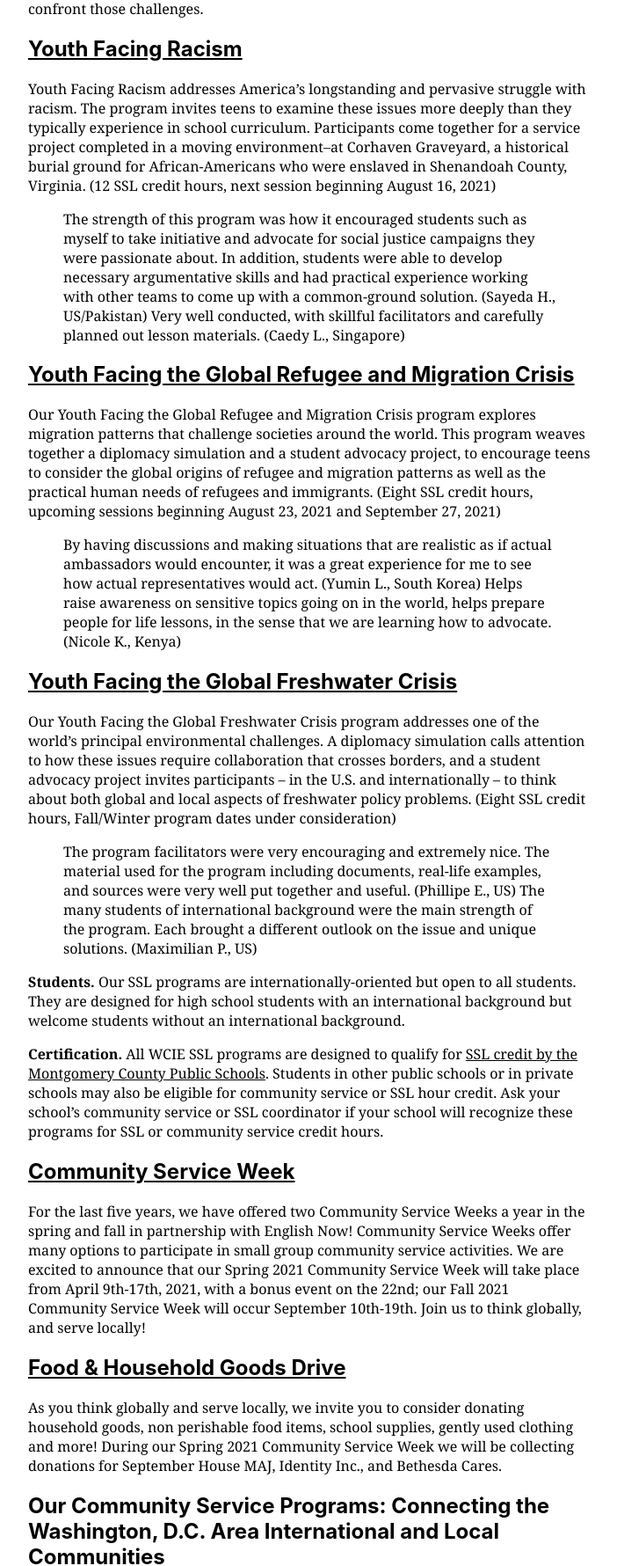
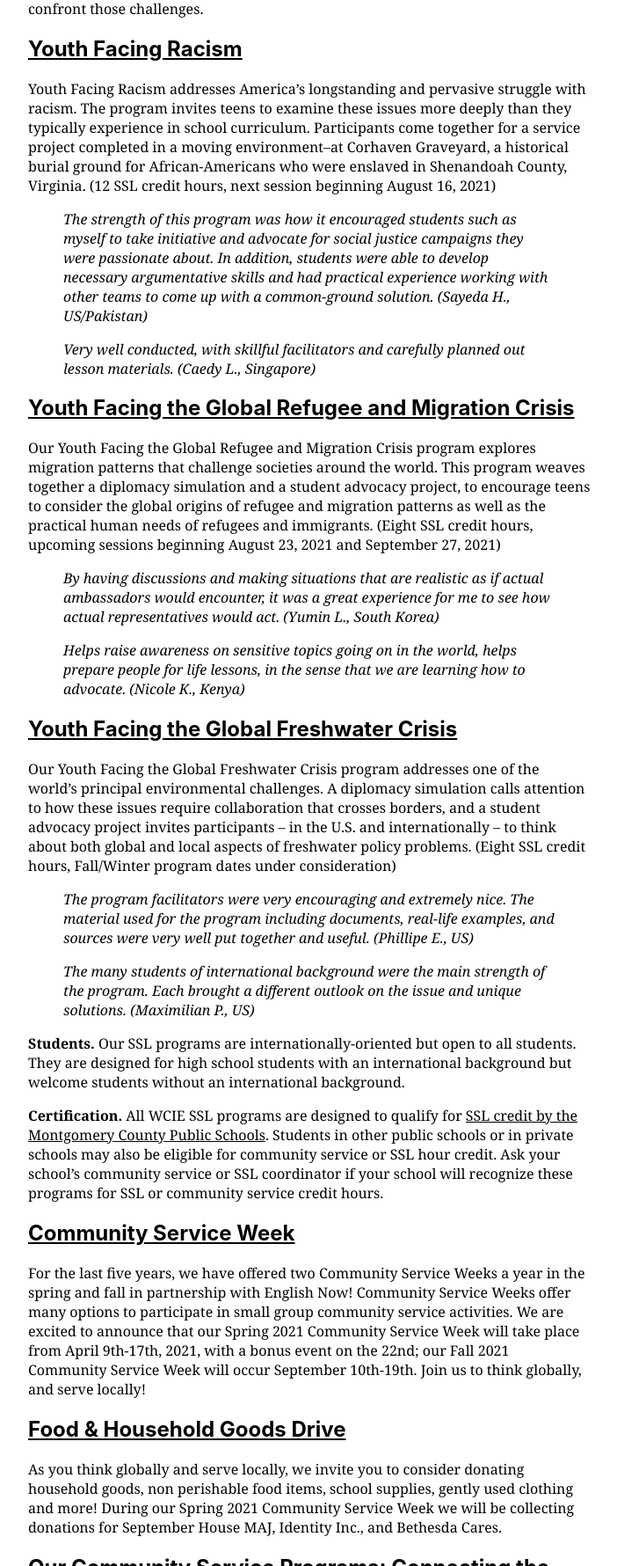
Before and after one commit to washingtoncie/washingtoncie.github.io, a Jekyll site: the page built from _pages/student-service-learning/index.md, in a window 1280 px wide, cut to the strip 1981-3761 px from the top of the page. Shown: the whole strip at 88% size, without its empty margins (288-990 px from the left). Built offline with Jekyll 4.4.1, drawn with Linux system fonts in a browser that asks for light colours.

Commit message:
Fix blockquotes

```diff
--- a/_includes/header.html
+++ b/_includes/header.html
@@ -22,9 +22,4 @@
         <li><a href="/our-team">Our Team</a></li>
         <li><a href="/contact-us">Contact Us</a></li>
     </ul>
-    <div id="nav-list-button">
-        <span></span>
-        <span></span>
-        <span></span>
-    </div>
 </nav>
--- a/_pages/student-service-learning/index.md
+++ b/_pages/student-service-learning/index.md
@@ -23,6 +23,7 @@ Our world presents remarkable opportunities but also formidable challenges. Our
 Youth Facing Racism addresses America’s longstanding and pervasive struggle with racism. The program invites teens to examine these issues more deeply than they typically experience in school curriculum. Participants come together for a service project completed in a moving environment–at Corhaven Graveyard, a historical burial ground for African-Americans who were enslaved in Shenandoah County, Virginia. (12 SSL credit hours, next session beginning August 16, 2021)
 
 > The strength of this program was how it encouraged students such as myself to take initiative and advocate for social justice campaigns they were passionate about. In addition, students were able to develop necessary argumentative skills and had practical experience working with other teams to come up with a common-ground solution. (Sayeda H., US/Pakistan)
+
 > Very well conducted, with skillful facilitators and carefully planned out lesson materials. (Caedy L., Singapore)
 
 ## [**Youth Facing the Global Refugee and Migration Crisis**](/student-service-learning/youth-facing-the-global-refugee-and-migration-crisis)
@@ -30,6 +31,7 @@ Youth Facing Racism addresses America’s longstanding and pervasive struggle wi
 Our Youth Facing the Global Refugee and Migration Crisis program explores migration patterns that challenge societies around the world. This program weaves together a diplomacy simulation and a student advocacy project, to encourage teens to consider the global origins of refugee and migration patterns as well as the practical human needs of refugees and immigrants. (Eight SSL credit hours, upcoming sessions beginning August 23, 2021 and September 27, 2021)
 
 > By having discussions and making situations that are realistic as if actual ambassadors would encounter, it was a great experience for me to see how actual representatives would act. (Yumin L., South Korea)
+
 > Helps raise awareness on sensitive topics going on in the world, helps prepare people for life lessons, in the sense that we are learning how to advocate. (Nicole K., Kenya)
 
 ## [**Youth Facing the Global Freshwater Crisis**](/student-service-learning/youth-facing-the-global-freshwater-crisis)
@@ -37,6 +39,7 @@ Our Youth Facing the Global Refugee and Migration Crisis program explores migrat
 Our Youth Facing the Global Freshwater Crisis program addresses one of the world’s principal environmental challenges. A diplomacy simulation calls attention to how these issues require collaboration that crosses borders, and a student advocacy project invites participants – in the U.S. and internationally – to think about both global and local aspects of freshwater policy problems. (Eight SSL credit hours, Fall/Winter program dates under consideration)
 
 > The program facilitators were very encouraging and extremely nice. The material used for the program including documents, real-life examples, and sources were very well put together and useful. (Phillipe E., US)
+
 > The many students of international background were the main strength of the program. Each brought a different outlook on the issue and unique solutions. (Maximilian P., US)
 
 **Students.** Our SSL programs are internationally-oriented but open to all students. They are designed for high school students with an international background but welcome students without an international background.
--- a/css/main.css
+++ b/css/main.css
@@ -23,6 +23,9 @@ img, iframe {
     max-width: 100%;
     min-width: 100%;
 }
+blockquote {
+    font-style: italic;
+}
 @media (prefers-color-scheme: dark) {
   :root {
     --background: #000;
```
Also changed, not shown: Gemfile.lock.
